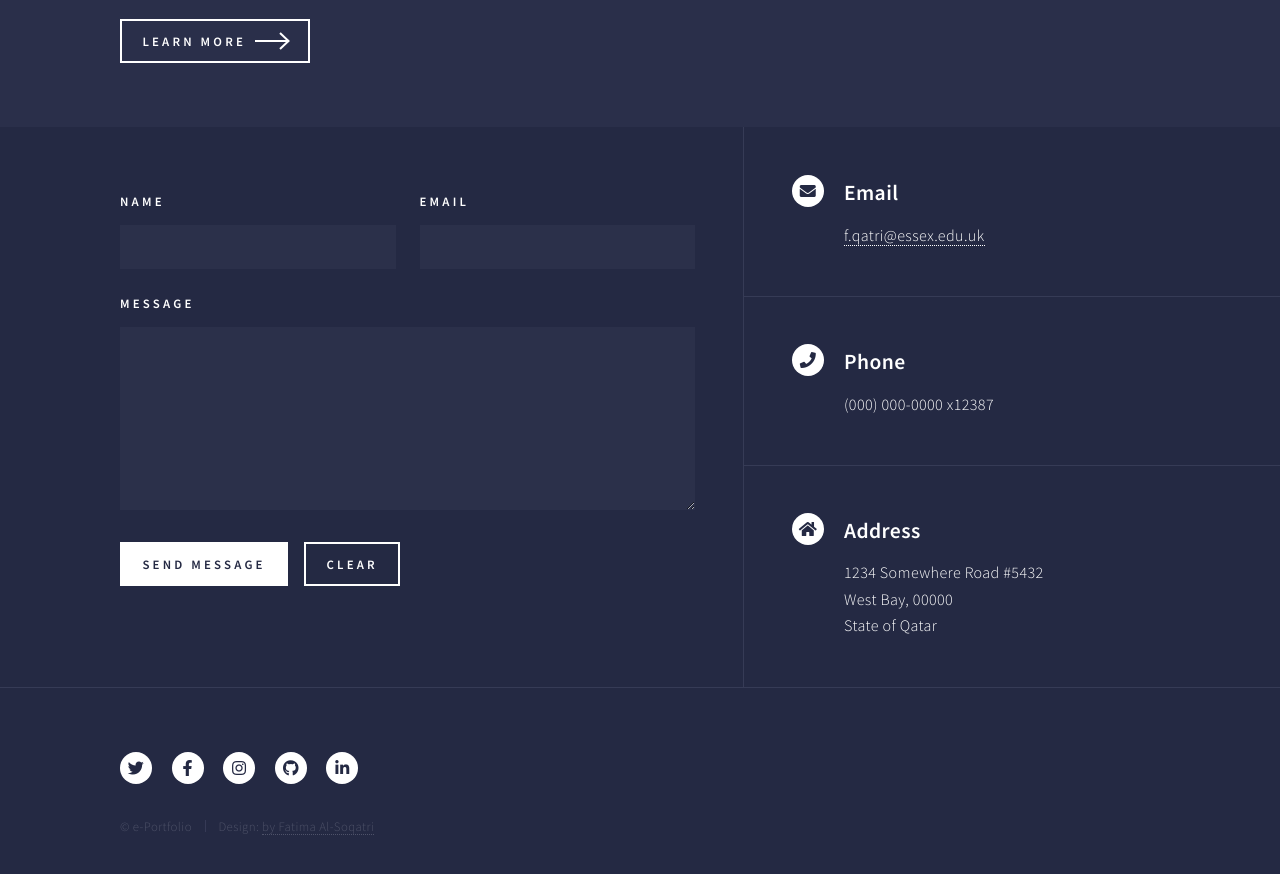
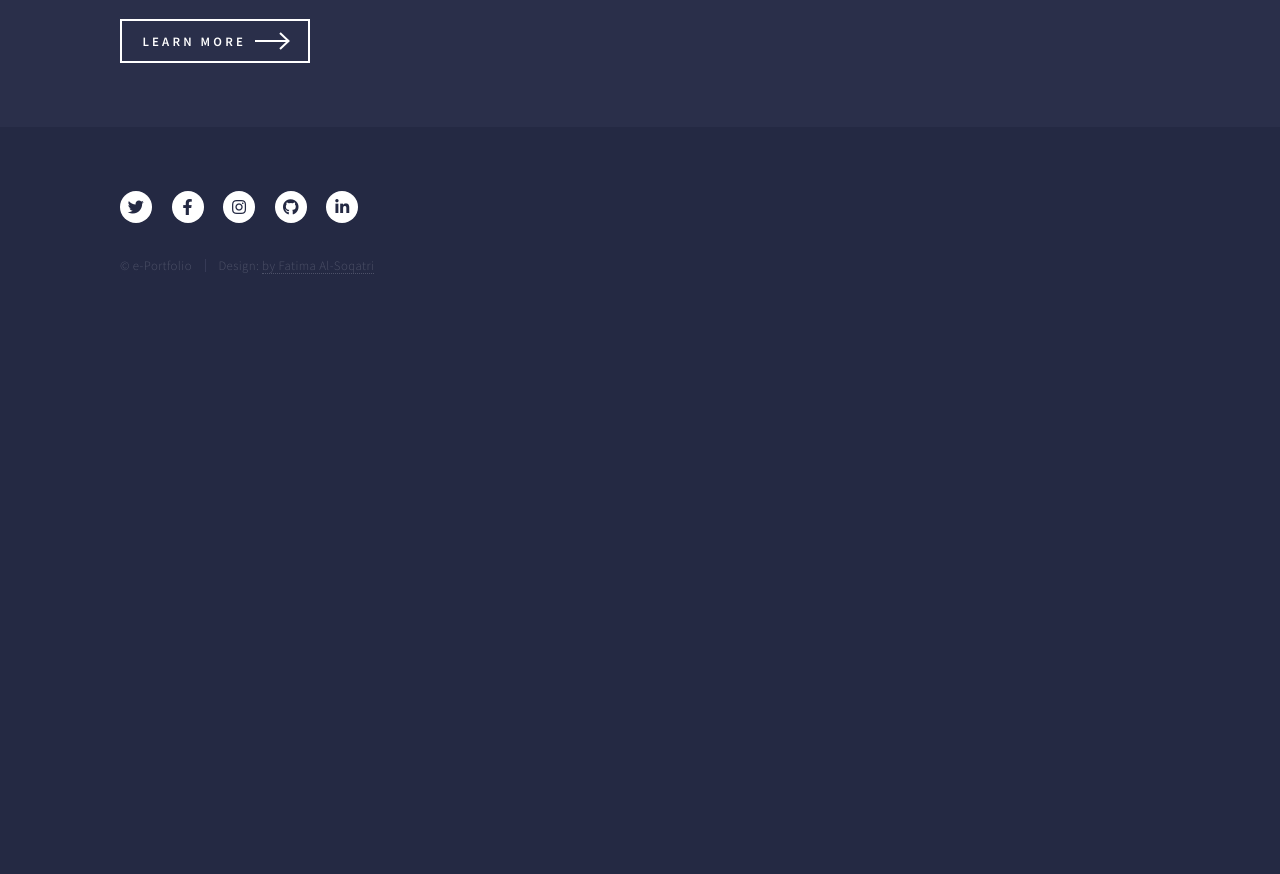
Before and after one commit to Fatma-110/fatimaalsoqatari.github.io, a plain HTML site: page Module 4.html in a window 1280 px wide. Shown: the part 2780-3654 px from the top of the page. After the commit the page ends 3114 px from the top, so only its background shows below. Drawn offline with Linux system fonts and the light colour scheme.

Commit message:
Update Module 4.html

```diff
--- a/Module 4.html
+++ b/Module 4.html
@@ -157,57 +157,7 @@ A new Landing page has to be created for each option
 					</div>
 
 				<!-- Contact -->
-					<section id="contact">
-						<div class="inner">
-							<section>
-								<form method="post" action="#">
-									<div class="fields">
-										<div class="field half">
-											<label for="name">Name</label>
-											<input type="text" name="name" id="name" />
-										</div>
-										<div class="field half">
-											<label for="email">Email</label>
-											<input type="text" name="email" id="email" />
-										</div>
-										<div class="field">
-											<label for="message">Message</label>
-											<textarea name="message" id="message" rows="6"></textarea>
-										</div>
-									</div>
-									<ul class="actions">
-										<li><input type="submit" value="Send Message" class="primary" /></li>
-										<li><input type="reset" value="Clear" /></li>
-									</ul>
-								</form>
-							</section>
-							<section class="split">
-								<section>
-									<div class="contact-method">
-										<span class="icon solid alt fa-envelope"></span>
-										<h3>Email</h3>
-										<a href="#">f.qatri@essex.edu.uk</a>
-									</div>
-								</section>
-								<section>
-									<div class="contact-method">
-										<span class="icon solid alt fa-phone"></span>
-										<h3>Phone</h3>
-										<span>(000) 000-0000 x12387</span>
-									</div>
-								</section>
-								<section>
-									<div class="contact-method">
-										<span class="icon solid alt fa-home"></span>
-										<h3>Address</h3>
-									<span>1234 Somewhere Road #5432<br />
-										West Bay,  00000<br />
-										State of Qatar</span>
-									</div>
-								</section>
-							</section>
-						</div>
-					</section>
+
 
 				<!-- Footer -->
 					<footer id="footer">
```
